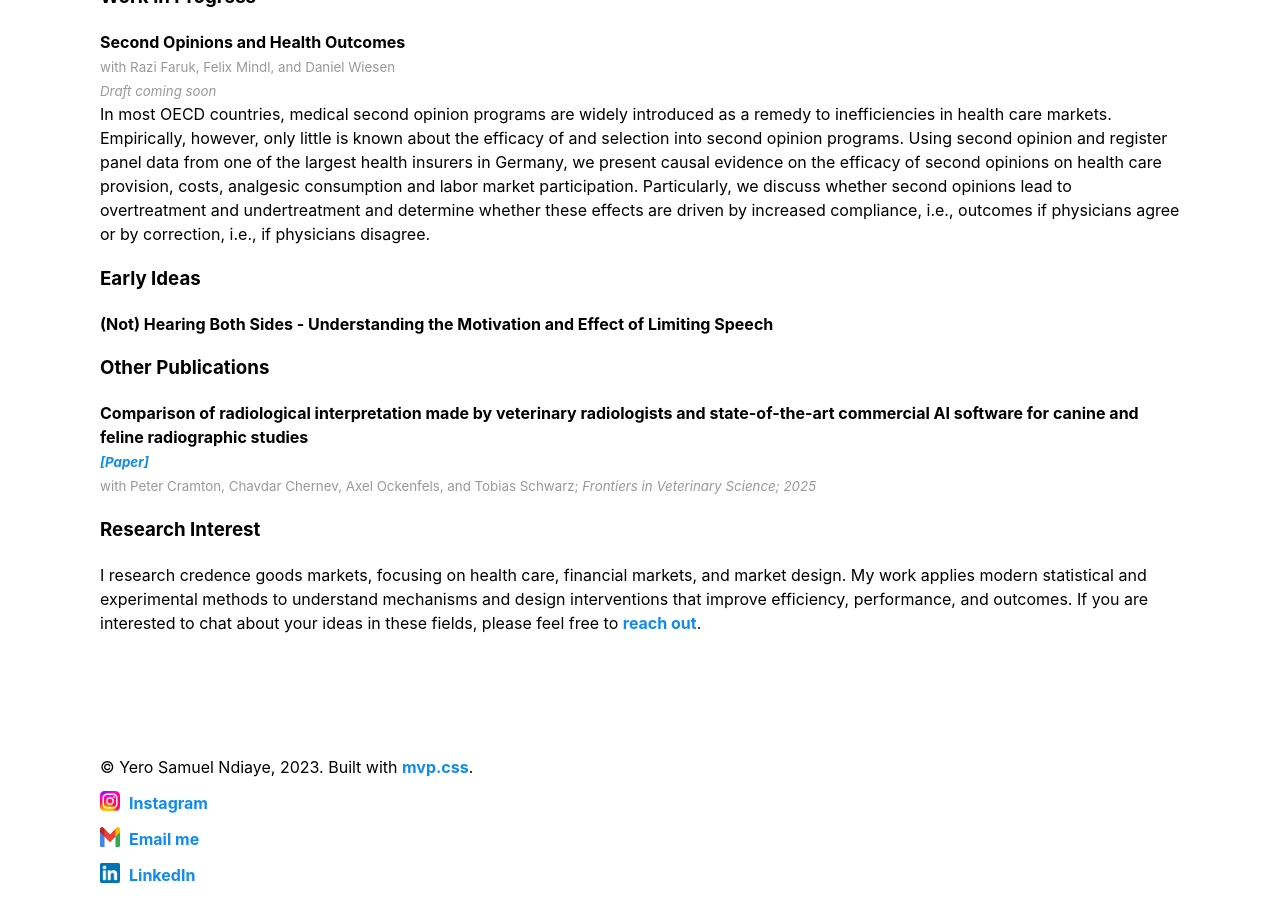
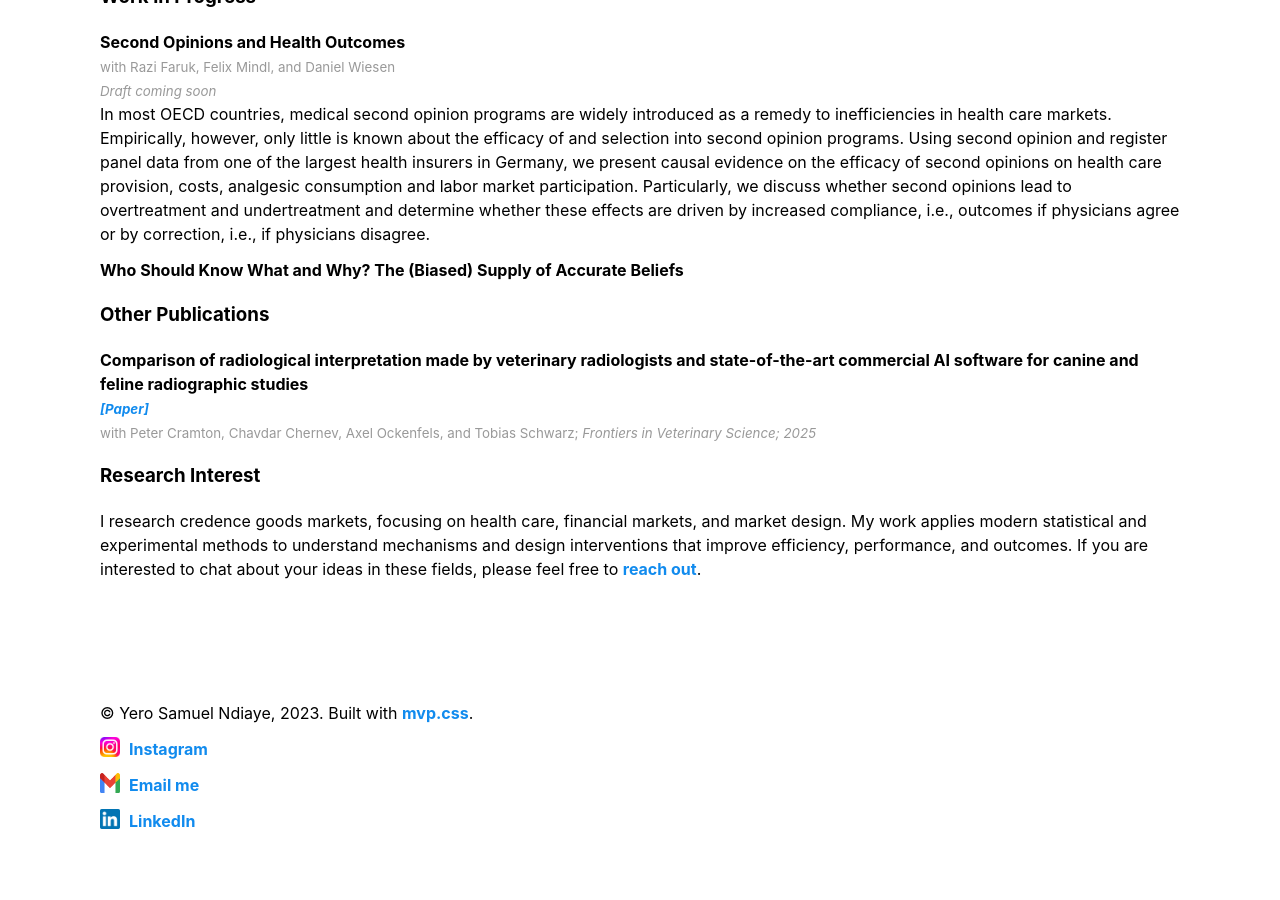
Before and after one commit to yerondiaye/yerondiaye.github.io, a Jekyll site: the page research.html, which Jekyll copies as it is, in a window 1280 px wide and 900 px high, scrolled down 1069 px. Built offline with Jekyll 4.4.1, drawn with Linux system fonts in a browser that asks for light colours.

Commit message:
Update research.html

```diff
--- a/research.html
+++ b/research.html
@@ -48,11 +48,7 @@ we discuss whether second opinions lead to overtreatment and undertreatment and
 these effects are driven by increased compliance, i.e., outcomes if physicians agree or by correction, i.e., if
 physicians disagree.</p>
 
-    <h3>Early Ideas</h3>
-
-<p><b>(Not) Hearing Both Sides - Understanding the Motivation and Effect of Limiting Speech</b></p>
-
-
+<p><b>Who Should Know What and Why? The (Biased) Supply of Accurate Beliefs</b></p>
 
     <h3>Other Publications</h3>
 
```
